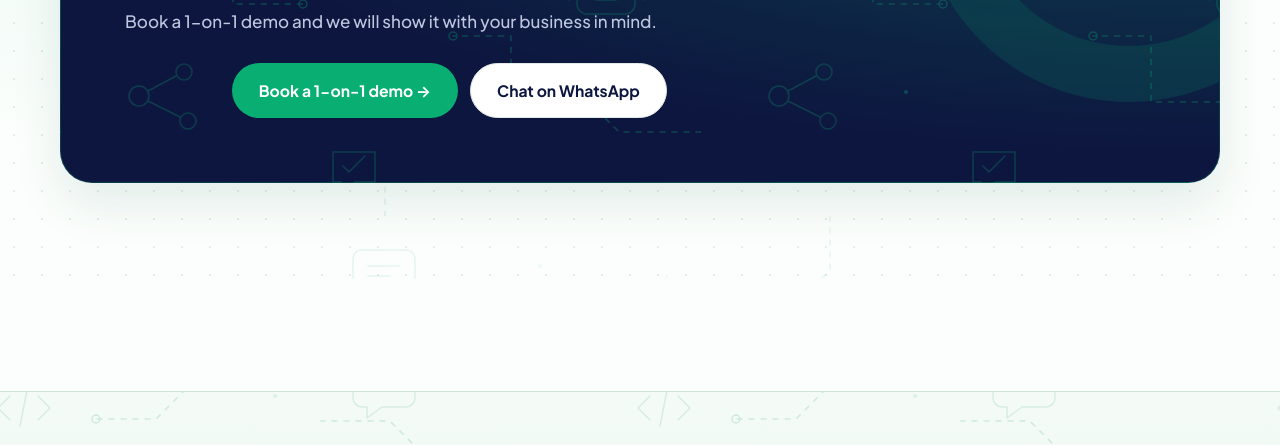
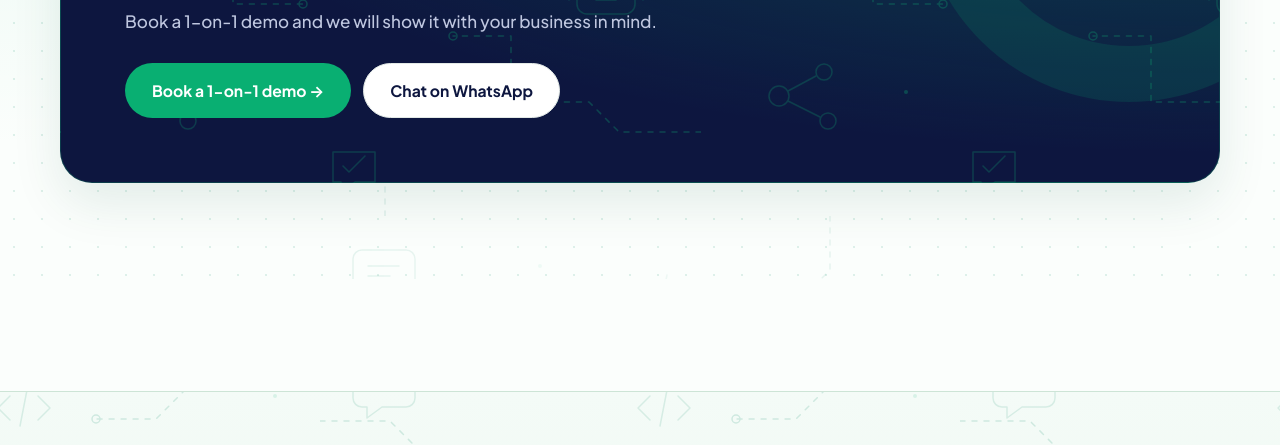
Before and after one commit to yogeshamodra/11za-website, a plain HTML site: page contact.html in a window 1280 px wide. Shown: the part 3245-3690 px from the top of the page. Drawn offline with nearby package versions, Linux system fonts and the light colour scheme.

Commit message:
change button position

```diff
--- a/contact.html
+++ b/contact.html
@@ -169,7 +169,7 @@
       <div style="position:relative;z-index:1">
         <h2>Rather see it <em>than read about it?</em></h2>
         <p>Book a 1-on-1 demo and we will show it with your business in mind.</p>
-        <div class="hero-ctas" style="justify-content:center">
+        <div class="hero-ctas" style="justify-content:flex-start">
           <a class="btn btn-green" href="https://cal.id/11za/11za-personalized-product-demo">Book a 1-on-1 demo →</a>
           <a class="btn btn-line" href="https://wa.me/919726654060">Chat on WhatsApp</a>
         </div>
```
Also changed, not shown: pricing.html (+1 -1 lines), product/ai-calls.html (+1 -1 lines), product/analytics.html (+1 -1 lines), product/chatbot.html (+1 -1 lines), product/index.html (+1 -1 lines), product/integrations.html (+1 -1 lines), product/mobile-app.html (+1 -1 lines), product/shopify.html (+1 -1 lines), product/team-inbox.html (+1 -1 lines), product/whatsapp-api-setup.html (+1 -1 lines), solutions/d2c-ecommerce.html (+1 -1 lines), solutions/education.html (+1 -1 lines), solutions/healthcare.html (+1 -1 lines), solutions/index.html (+1 -1 lines), 5 more files.
